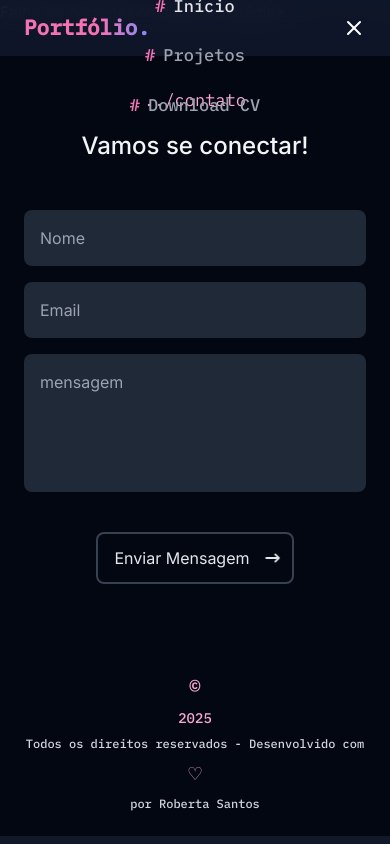
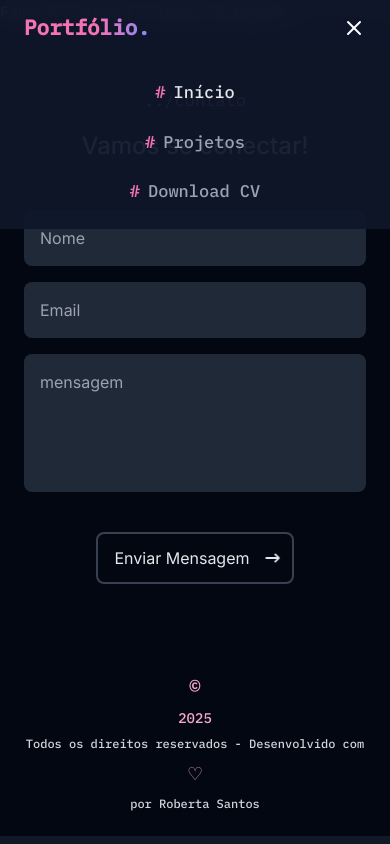
Before and after one commit to betafontes/personal-portfolio-webiste, a Next.js app: page / in a window 390 px wide. Both pictures are taken after a click on the button "Abrir menu". Built offline with nearby package versions, Linux system fonts and the light colour scheme.

Commit message:
fix(core): concertando o estilo do menu hamburger

```diff
--- a/app/components/footer/index.tsx
+++ b/app/components/footer/index.tsx
@@ -2,16 +2,12 @@ export const Footer = () => {
   return (
     <footer className="w-full py-6 sm:py-5 md:py-4 lg:py-6 flex items-center justify-center bg-gray-950">
       <span className="flex flex-col sm:flex-row items-center gap-2 sm:gap-3 text-center text-gray-300 font-mono font-medium">
-        <span className="text-lg sm:text-lg  md:text-lg lg:text-lg text-pink-300">
-        &copy;
-        </span>
-        <span className="text-sm sm:text-base  md:text-base lg:text-base text-pink-300">
-          2025
-        </span>
+        <span className="text-lg sm:text-lg  md:text-lg lg:text-lg text-pink-300">&copy;</span>
+        <span className="text-sm sm:text-base  md:text-base lg:text-base text-pink-300">2025</span>
         <span className="text-xs sm:text-sm md:text-base lg:text-base">
           Todos os direitos reservados - Desenvolvido com
         </span>
-        <span className="text-lg sm:text-xl md:text-2xl lg:text-2xl text-pink-300 animate-pulse">
+        <span className="text-lg sm:text-xl md:text-2xl lg:text-2xl text-pink-300 font-medium animate-pulse">
           ♡
         </span>
         <span className="text-xs sm:text-sm md:text-base lg:text-base">por Roberta Santos</span>
--- a/app/components/header/index.tsx
+++ b/app/components/header/index.tsx
@@ -83,13 +83,24 @@ export const Header = () => {
 
       <AnimatePresence>
         {menuOpen && (
+          <>
+            <motion.div
+              key="overlay"
+              initial={{ opacity: 0 }}
+              animate={{ opacity: 0.7 }}
+              exit={{ opacity: 0 }}
+              transition={{ duration: 0.3 }}
+              className="fixed inset-0 bg-slate z-[104]"
+              onClick={() => setMenuOpen(false)}
+            />
+
             <motion.nav
               key="mobile-menu"
-            initial={{ opacity: 0, y: -10 }}
+              initial={{ opacity: 0, y: -20 }}
               animate={{ opacity: 1, y: 0 }}
-            exit={{ opacity: 0, y: -10 }}
+              exit={{ opacity: 0, y: -20 }}
               transition={{ duration: 0.3 }}
-            className="fixed inset-0 top-14 bg-slate-900/95 backdrop-blur-lg flex flex-col items-center justify-center gap-6 sm:hidden z-[105]"
+              className="fixed top-14 left-0 right-0 bg-slate-900/95 backdrop-blur-lg flex flex-col items-center justify-center gap-6 sm:hidden z-[105] p-6"
             >
               {NAV_ITEMS.map((item) => (
                 <div
@@ -101,6 +112,7 @@ export const Header = () => {
                 </div>
               ))}
             </motion.nav>
+          </>
         )}
       </AnimatePresence>
     </motion.header>
--- a/app/components/projects/projects-list/project-card/index.tsx
+++ b/app/components/projects/projects-list/project-card/index.tsx
@@ -8,7 +8,7 @@ type ProjectCardProps = {
 export const ProjectCard = ({ project }: ProjectCardProps) => {
   const technologies = project.technologies.map((x) => x.name).join(', ');
   return (
-    <div className="rounded-lg h-[436px] flex flex-col bg-gray-800/30 overflow-hidden border-2 border-[#030014] hover:border-gray-500 opacity-50 hover:opacity-100 transition-all group">
+    <div className="rounded-lg h-[436px] flex flex-col bg-gray-800/30 overflow-hidden border-2 border-gray-600 hover:border-gray-500 opacity-50 hover:opacity-100 transition-all group">
       <div className="w-full h-48 overflow-hidden">
         <Image
           width={350}
```
Lines whose indentation alone changed are shown as unchanged.
